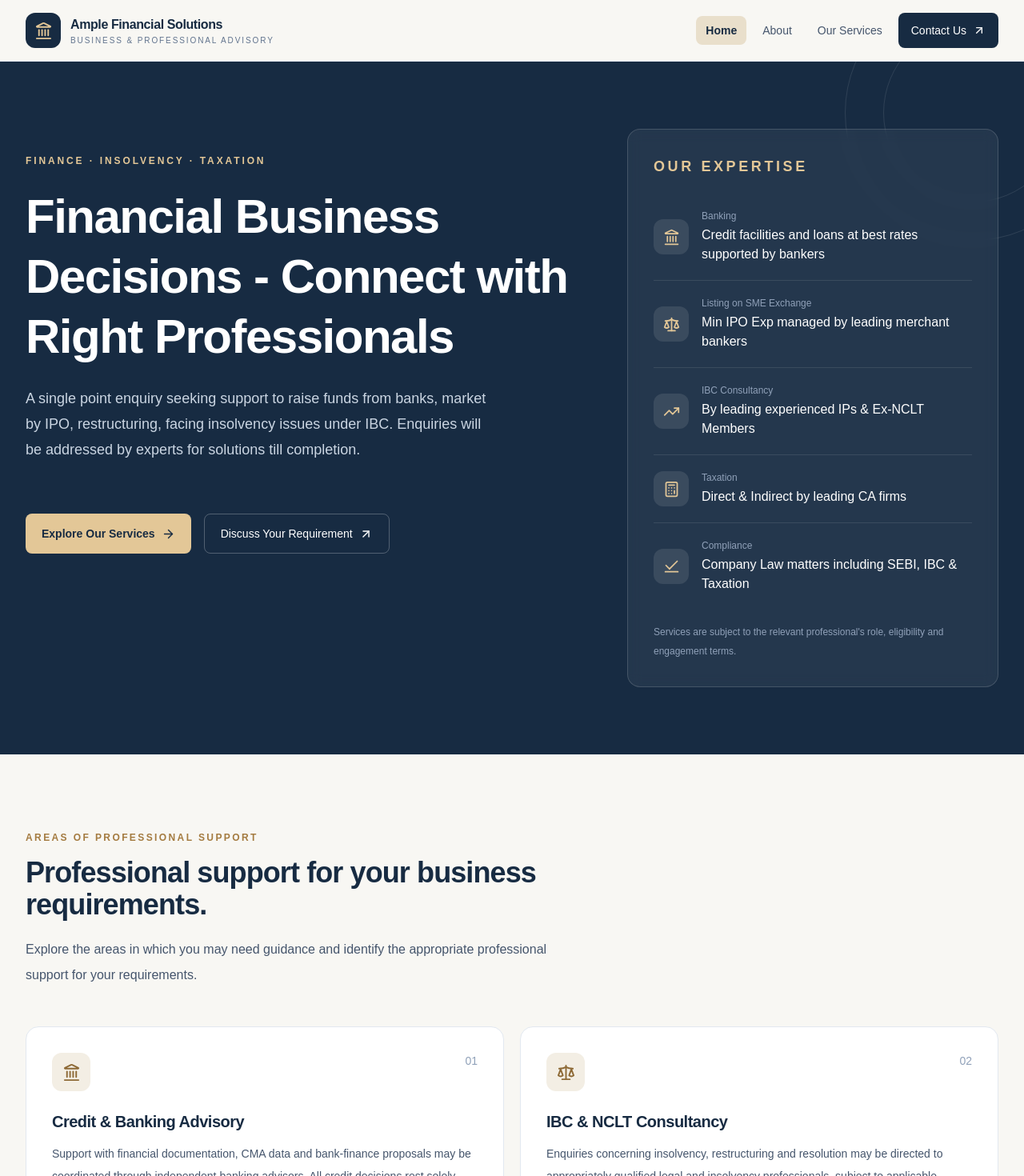
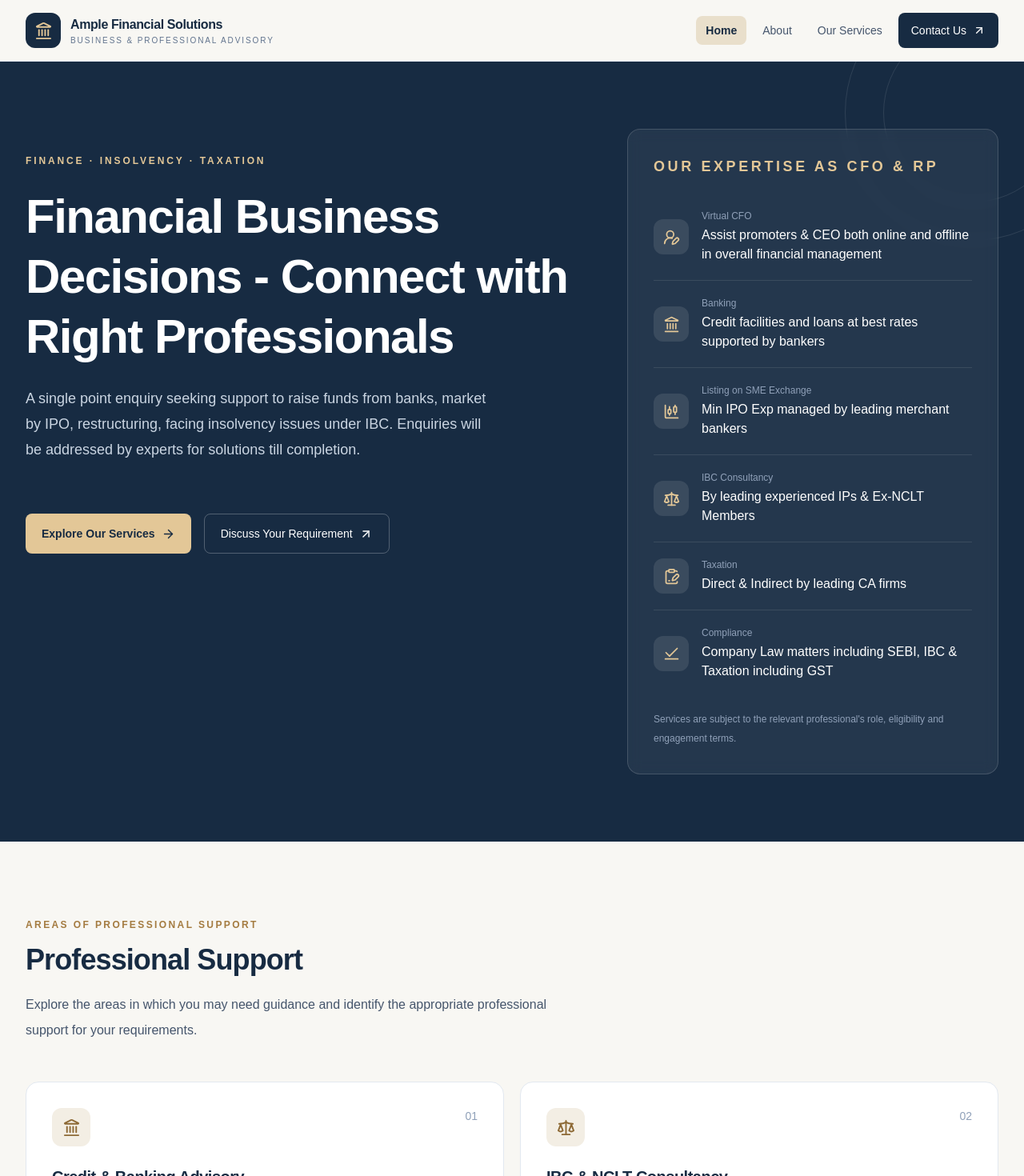
Before and after one commit to Kanav-ar/ample-financial-solutions-website, a Next.js app: page / in a window 1280 px wide. Shown: the top 1470 px of the page at 80% size. Built offline with nearby package versions, Linux system fonts and the light colour scheme.

Commit message:
feat: enhance service offerings with new Virtual CFO section and update icons for clarity

```diff
--- a/src/app/page.tsx
+++ b/src/app/page.tsx
@@ -3,11 +3,14 @@ import {
   ArrowRight,
   ArrowUpRight,
   Calculator,
+  ChartCandlestick,
   CheckCircle2,
   CheckLine,
+  ClipboardPenLine,
   Landmark,
   Scale,
   TrendingUp,
+  UserRoundPen,
 } from "lucide-react";
 import type { Metadata } from "next";
 
@@ -41,6 +44,12 @@ export const metadata: Metadata = {
 
 const areas = [
   {
+    title: "Virtual CFO",
+    description:
+      "Assist promoters & CEO  both online and offline in overall financial management",
+    icon: UserRoundPen
+    },
+  {
     title: "Banking",
     description:
       "Credit facilities and loans at best rates supported by bankers",
@@ -49,21 +58,21 @@ const areas = [
   {
     title: "Listing on SME Exchange",
     description: "Min IPO Exp managed by leading merchant bankers",
-    icon: Scale,
+    icon: ChartCandlestick,
   },
   {
     title: "IBC Consultancy",
     description: "By leading experienced IPs & Ex-NCLT Members",
-    icon: TrendingUp,
+    icon: Scale,
   },
   {
     title: "Taxation",
     description: "Direct & Indirect by leading CA firms",
-    icon: Calculator,
+    icon: ClipboardPenLine,
   },
   {
     title: "Compliance",
-    description: "Company Law matters including SEBI, IBC & Taxation",
+    description: "Company Law matters including SEBI, IBC & Taxation including GST",
     icon: CheckLine,
   },
 ];
@@ -127,7 +136,10 @@ export default function HomePage() {
             </h1>
 
             <p className="mt-6 max-w-xl text-base leading-8 text-slate-300 sm:text-lg">
-              A single point enquiry seeking support to raise funds from banks, market by IPO,  restructuring, facing insolvency issues under IBC. Enquiries will be addressed by experts for solutions till completion.
+              A single point enquiry seeking support to raise funds from banks,
+              market by IPO, restructuring, facing insolvency issues under IBC.
+              Enquiries will be addressed by experts for solutions till
+              completion.
             </p>
 
             <div className="mt-8 lg:mt-16 flex flex-wrap gap-4">
@@ -151,7 +163,7 @@ export default function HomePage() {
 
           <div className="rounded-2xl border border-white/15 bg-white/[0.06] p-6 backdrop-blur-sm sm:p-8">
             <p className="text-lg font-bold uppercase tracking-[0.2em] text-[#e3c797]">
-              Our expertise
+              Our expertise as CFO & RP
             </p>
 
             <div className="mt-5 divide-y divide-white/10">
@@ -196,7 +208,7 @@ export default function HomePage() {
           </p>
 
           <h2 className="mt-4 text-3xl font-semibold tracking-tight text-[#172b42] sm:text-4xl">
-            Professional support for your business requirements.{" "}
+            Professional Support{" "}
           </h2>
 
           <p className="mt-5 text-base leading-8 text-slate-600">
```
